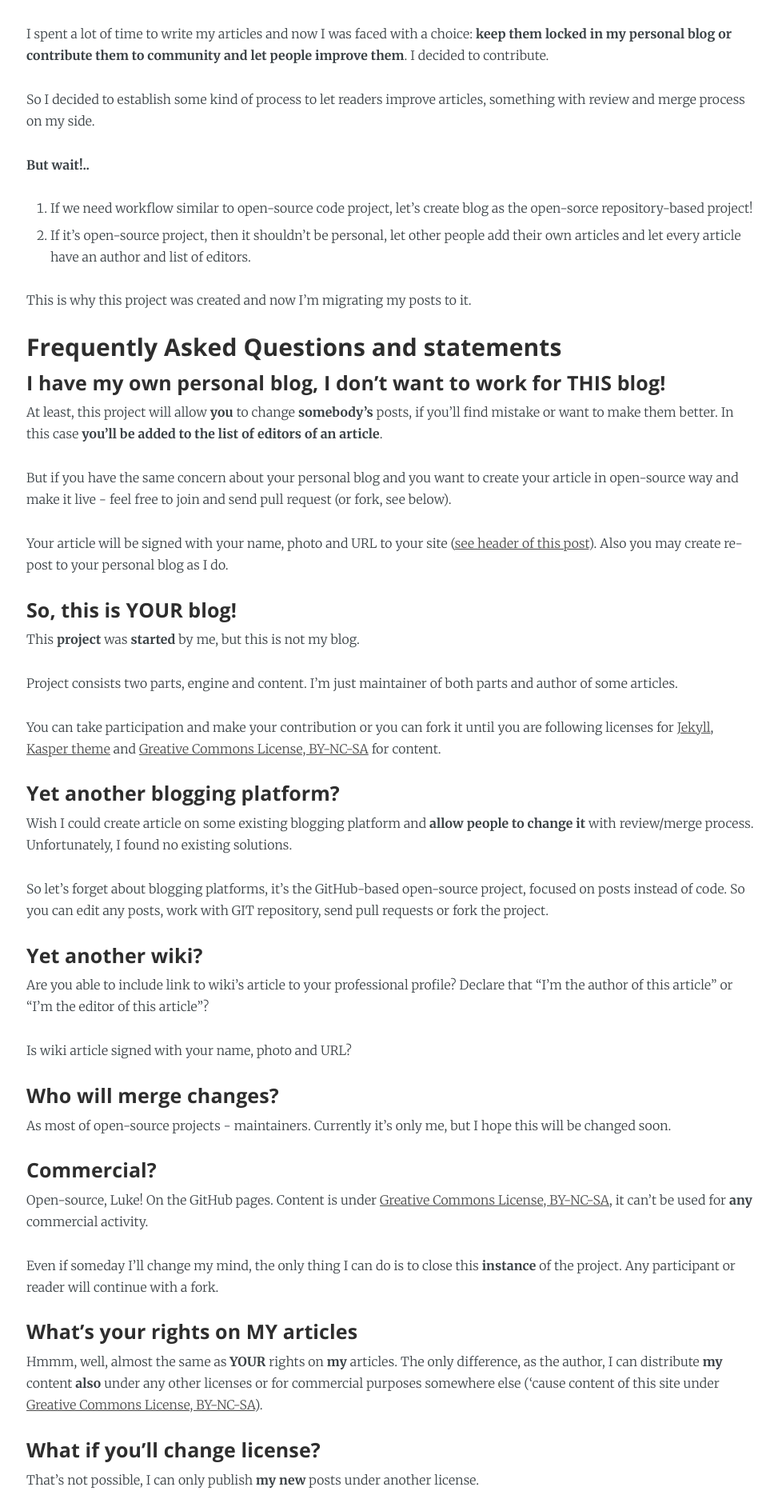
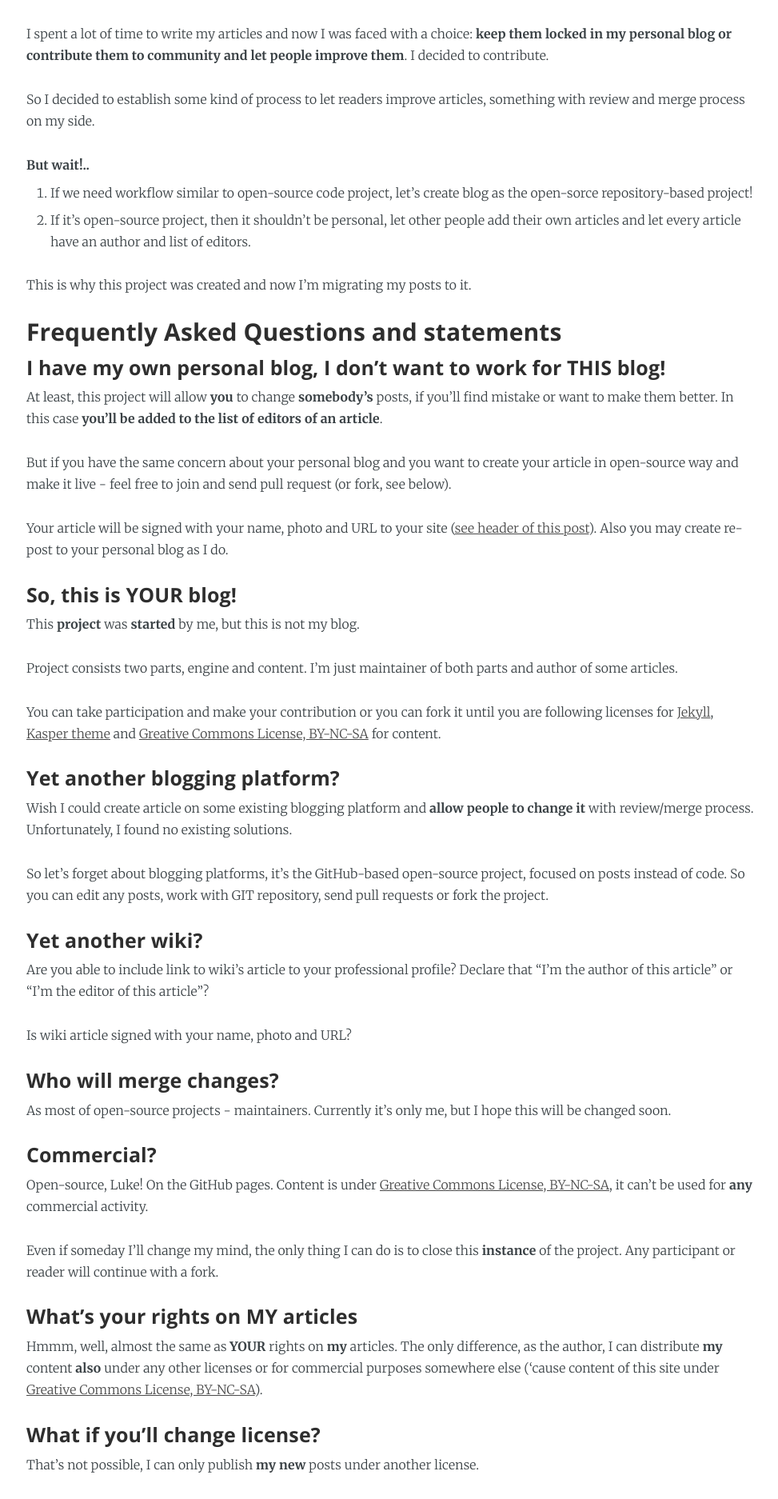
Before and after one commit to rndblog/rndblog.github.io, a Jekyll site: the page built from _posts/2015-08-28-welcome.markdown, in a window 1280 px wide. Shown: the part 1182-3056 px from the top of the page at 80% size, without its empty margins (152-1125 px from the left). Built offline with Jekyll 4.4.1, drawn with Linux system fonts in a browser that asks for light colours.

Commit message:
Changed OL-LI markup

```diff
--- a/assets/css/custom.css
+++ b/assets/css/custom.css
@@ -201,10 +201,10 @@
 	top: 8px;
 }
 
-p~ul {
+p~ul, p~ol {
 	margin-top: -1.2em;
 }
 
-ul p {
+ul p, ol p {
 	margin-bottom: 0em;
 }
```
